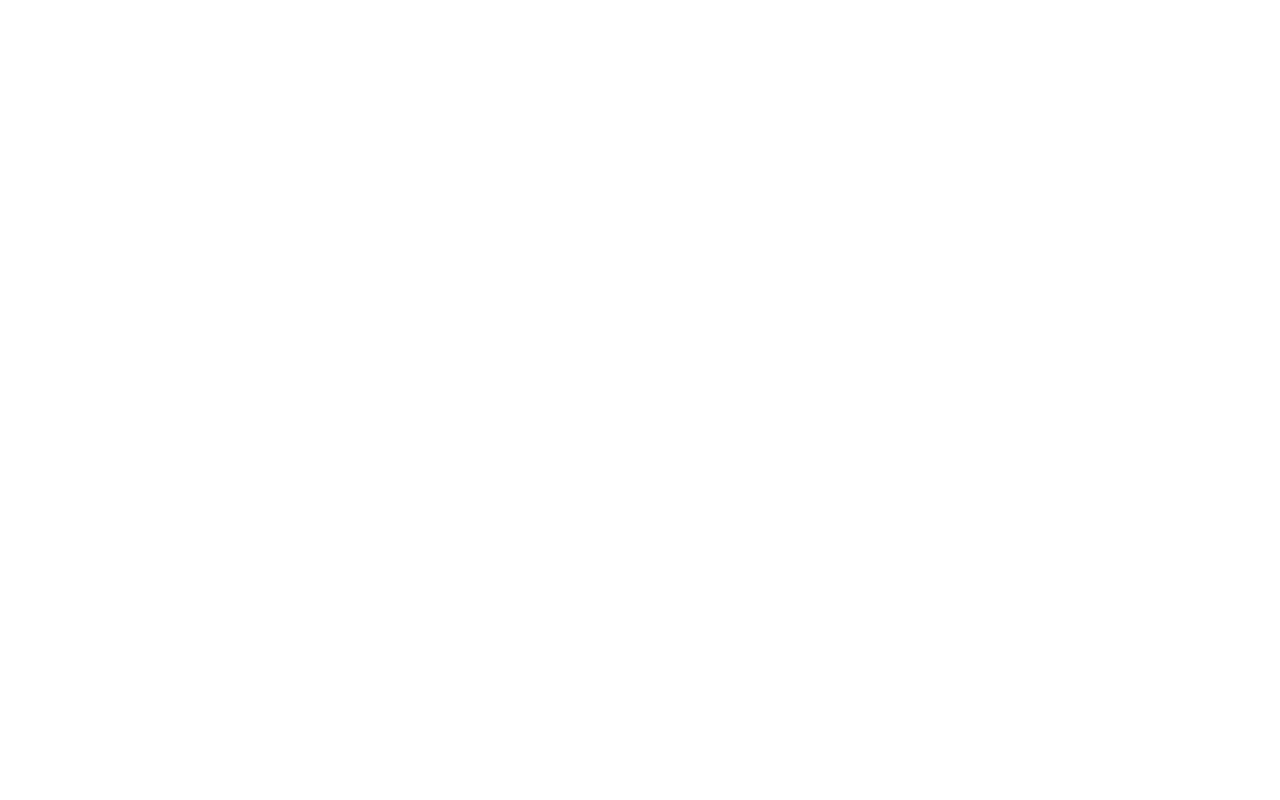
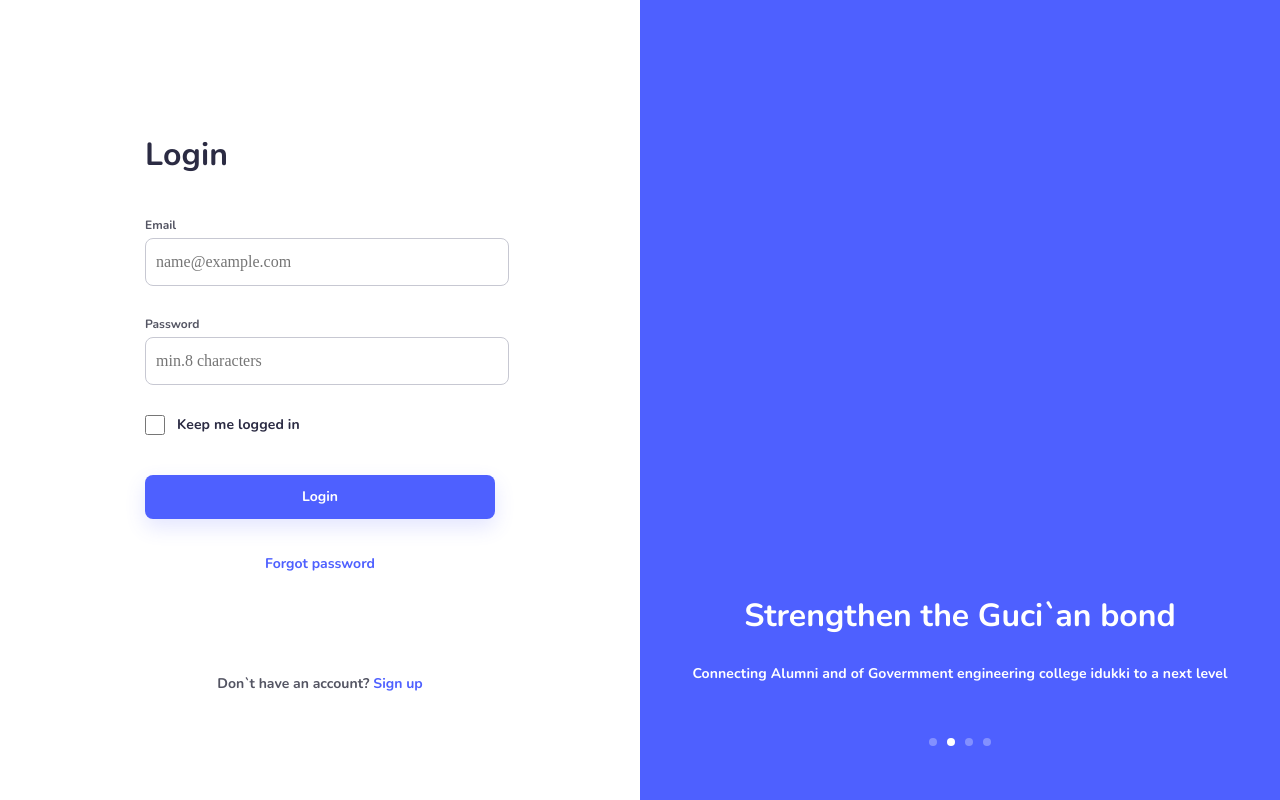
Before and after one commit to nuronbeck/food-delivery-app-template, a plain HTML site: page login.html in a window 1280 px wide. Drawn offline with nearby package versions, Linux system fonts and the light colour scheme.

Commit message:
Refactored some code

```diff
--- a/login.css
+++ b/login.css
@@ -0,0 +1,279 @@
+/* Nunito font regular */
+@import url('https://fonts.googleapis.com/css2?family=Nunito:ital@1&display=swap');
+
+/* Nunito font bold */
+@import url('https://fonts.googleapis.com/css2?family=Nunito:ital,wght@0,700;1,400&display=swap');
+
+:root {
+    --primary: #4E60FF;
+    --primary-light: #F3F4FF;
+    --white: #fff;
+    --dark: #2B2B43;
+    --grey: #83859C;
+    --grey-light: #C7C8D2;
+    --grey-lightest: #EDEEF2;
+    --error: #FF5C60;
+    --bluw-light: #697BFF;
+    --black: #545563;
+
+    --breakpoint-mobile: 768px;
+    --breakpoint-desktop: 1110px;
+}
+
+/* a:visited {
+    color: var(--black);
+} */
+
+a {
+    text-decoration: none;
+}
+
+
+
+/* Container*/
+.container {
+    width: 100%;
+    margin: 0 auto;
+    max-width: var(--breakpoint-desktop);
+}
+
+/* DEFAULT*/
+.login {
+    margin: 0 auto;
+    width: 100%;
+}
+
+.login_container {
+    height: 100vh;
+    display: grid;
+    grid-template-columns: repeat(2, 1fr);
+}
+
+/*BLOCK_LIFT-SIDE*/
+.block_left-side {
+    display: flex;
+    justify-content: center;
+    align-items: center;
+}
+
+/* FORM*/
+.auth_form {
+    max-width: 350px;
+    width: 100%;
+}
+
+.login_name {
+    width: 100%;
+    font-size: 32px;
+    line-height: 82px;
+    font-family: 'Nunito';
+    font-style: normal;
+    font-weight: 700;
+    letter-spacing: 0.1px;
+
+    color: var(--dark);
+}
+
+.login_label {
+    margin-bottom: 5px;
+    width: 100%;
+    display: block;
+    font-family: 'Nunito';
+    font-style: normal;
+    font-weight: 600;
+    font-size: 12px;
+    line-height: 16px;
+
+    color: var(--black);
+}
+
+.login_input {
+    width: 100%;
+    margin-bottom: 30px;
+    padding-left: 10px;
+    height: 44px;
+    display: block;
+    border: 1px solid var(--grey-light);
+    border-radius: 8px;
+}
+
+.chackbox {
+    margin-bottom: 40px;
+    display: flex;
+    align-items: center;
+}
+
+.chackbox_sign {
+    margin-right: 12px;
+    width: 20px;
+    height: 20px;
+
+    border: 2px solid var(--grey-light);
+    border-radius: 4px;
+}
+
+.chackbox_text {
+    font-family: 'Nunito';
+    font-style: normal;
+    font-weight: 400;
+    font-size: 14px;
+    line-height: 20px;
+    letter-spacing: 0.1px;
+
+    color: var(--dark);
+}
+
+.button_login {
+    width: 100%;
+    margin-bottom: 35px;
+    padding: 12px 16px;
+    display: block;
+    font-family: 'Nunito';
+    font-style: normal;
+    font-weight: 700;
+    font-size: 14px;
+    line-height: 20px;
+
+    align-items: center;
+    text-align: center;
+
+    color: var(--white);
+    border: 0;
+    background-color: var(--primary);
+    border-radius: 8px;
+    box-shadow: 0 8px 20px rgba(78, 96, 255, 0.16);
+}
+
+.button_login:hover {
+    background-color: var(--bluw-light);
+}
+
+.button_forgot {
+    margin-bottom: 100px;
+    width: 100%;
+    display: block;
+    font-family: 'Nunito';
+    font-style: normal;
+    font-weight: 700;
+    font-size: 14px;
+    line-height: 20px;
+    text-align: center;
+    color: var(--primary);
+
+
+    border: 0;
+    background-color: var(--white);
+}
+
+.button_forgot:hover {
+    color: var(--primary);
+}
+
+.sign {
+    font-family: 'Nunito';
+    font-style: normal;
+    font-weight: 400;
+    font-size: 14px;
+    line-height: 20px;
+    color: var(--black);
+    text-align: center;
+}
+
+.sign_inner {
+    font-size: 14px;
+    color: var(--primary);
+}
+
+
+/*BLOCK_RIGHT-SIDE*/
+.block_right-side {
+    display: grid;
+    grid-template-columns: repeat(1, 1fr);
+    width: 100%;
+
+    background-color: var(--primary);
+}
+
+.block_right-inner {
+    width: 100%;
+    text-align: center;
+    display: flex;
+    flex-direction: column;
+    justify-content: end;
+    margin: 0 auto;
+}
+
+.block_right--title {
+    font-family: 'Nunito';
+    font-style: normal;
+    font-weight: 700;
+    font-size: 32px;
+    line-height: 42px;
+
+    color: var(--white);
+}
+
+.block_right--text {
+    font-family: 'Nunito';
+    font-style: normal;
+    font-weight: 400;
+    font-size: 14px;
+    line-height: 20px;
+    letter-spacing: 0.1px;
+
+    color: var(--white);
+}
+
+.circle {
+    margin: 54px 0;
+}
+
+.circle_inner {
+    display: flex;
+    flex-direction: row;
+    justify-content: center;
+}
+
+.circle_item {
+    width: 8px;
+    height: 8px;
+    margin: 0 5px;
+
+    opacity: 0.3;
+    border-radius: 50%;
+    background-color: var(--white);
+}
+
+.active {
+    opacity: 1;
+}
+
+.header__navbar {
+    display: none;
+}
+
+
+@media screen and (max-width: 768px) {
+
+    .container {
+        padding: 0 15px;
+    }
+
+    .header__menu {
+        margin: 15px 0;
+        width: 100%;
+    }
+
+    .header__navbar {
+        display: block;
+    }
+
+    .login_container {
+        display: grid;
+        grid-template-columns: repeat(1, 1fr);
+    }
+
+    .block_right-side {
+        display: none;
+    }
+}
--- a/login.html
+++ b/login.html
@@ -0,0 +1,61 @@
+<!DOCTYPE html>
+<html lang="en">
+<head>
+    <meta charset="UTF-8">
+    <meta http-equiv="X-UA-Compatible" content="IE=edge">
+    <meta name="viewport" content="width=device-width, initial-scale=1.0">
+    <link rel="stylesheet" href="https://cdnjs.cloudflare.com/ajax/libs/normalize/8.0.1/normalize.min.css">
+    <link rel="stylesheet" href="./login.css">
+    <title>Document</title>
+</head>
+<body>
+    <header class="header__menu">
+        <div class="container">
+            <div class="header__navbar">
+                <div class="header__menu--left-side">
+                    <a href="./index.html">
+                        <img class="header__menu--logo" src="./img/main_logo.svg" alt="Food delivery website logo" />
+                    </a>
+                </div>
+            </div>
+        </div>
+    </header>
+    <section class="login">
+        <div class="login_container">
+            <div class="block_left-side">
+                <div class="auth_form">
+                    <h1 class="login_name">Login</h1>
+                    <label class="login_label" for="email">Email</label>
+                    <input class="login_input" placeholder="name@example.com" id="email" type="text" name="email">
+                    <label class="login_label" for="password">Password</label>
+                    <input class="login_input" placeholder="min.8 characters" id="password" type="text" name="password">
+                    <div class="chackbox">
+                        <input class="chackbox_sign" type="checkbox" name="checkbox"/>
+                        <div class="chackbox_text">Keep me logged in</div>
+                    </div>
+                    <button class="button_login">Login</button>
+                    <a href="#" class="button_forgot">Forgot password</a>
+                    <div class="sign">
+                        <p>Don`t have an account?<a href="#" class="sign_inner"> Sign up</a></p>
+                    </div>
+                </div>
+            </div>
+            <div class="block_right-side">
+                <div class="block_right-inner">
+                    <h2 class="block_right--title">Strengthen the Guci`an bond</h2>
+                    <div class="block_right--text">Connecting Alumni and of Govermment engineering college idukki to a next level</div>
+                    <div class="circle">
+                        <div class="circle_inner">
+                            <div class="circle_item"></div>
+                            <div class="circle_item active"></div>
+                            <div class="circle_item"></div>
+                            <div class="circle_item"></div>
+                        </div>
+                    </div>
+                </div>
+            </div>
+        </div>
+    </section>
+
+</body>
+</html>
--- a/main.css
+++ b/main.css
@@ -748,6 +748,11 @@ a {
         border: 1px solid var(--primary);
     }
 
+    .category__inner {
+        grid-template-columns: repeat(3, 1fr);
+        padding: 0 15px;
+    }
+
 
     /* Products list mobile      */
     .products__list {
```
Also changed, not shown: account.html (+3 -1 lines), index.html (+3 -1 lines).
